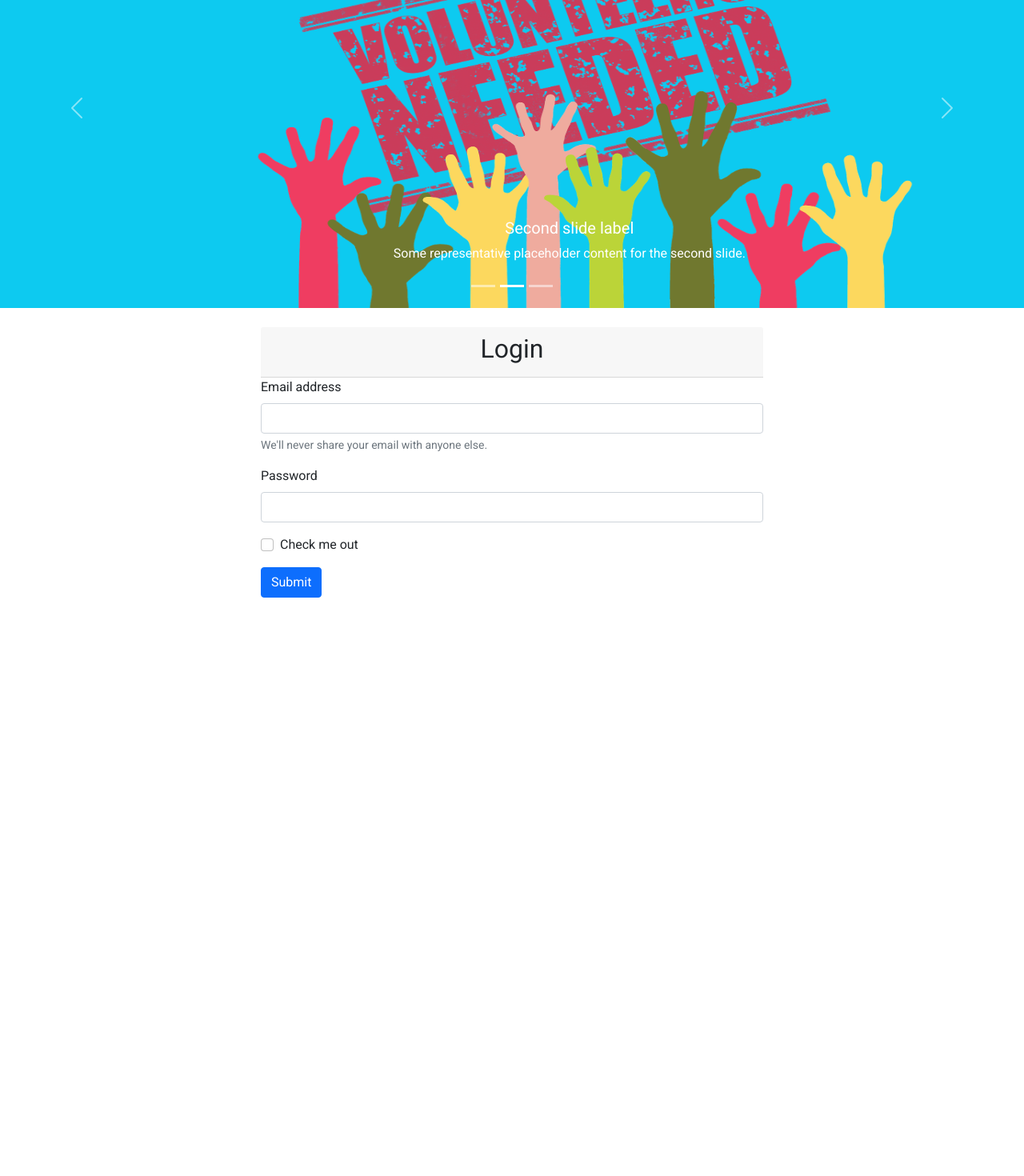
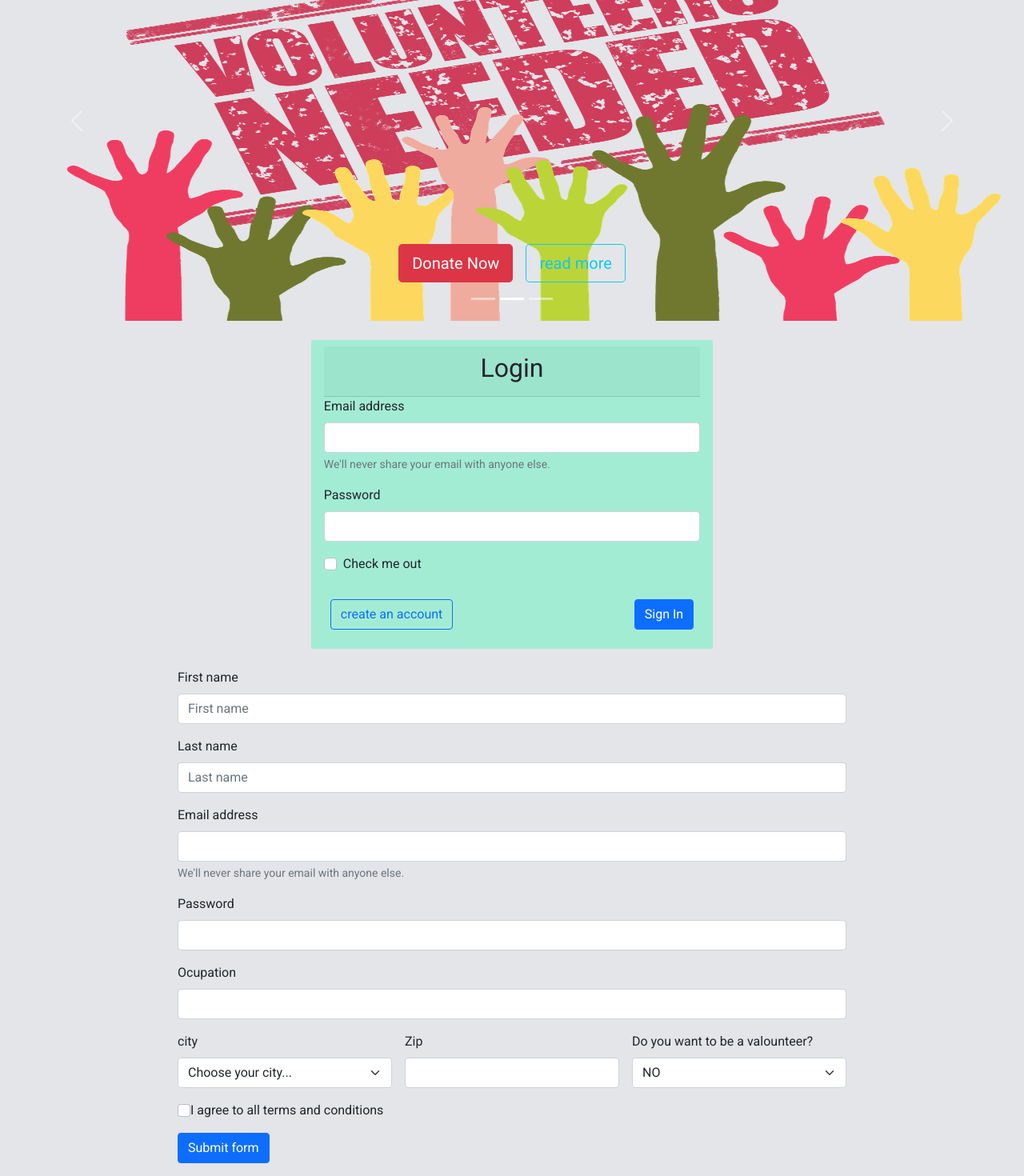
Before and after one commit to NaimulAlam/goods4love, a React (Create React App) app: page / in a window 1280 px wide. Shown: the part 171-1641 px from the top of the page at 80% size. Before the commit the page ends 942 px from the top, so only its background shows below. Built offline with nearby package versions, Linux system fonts and the light colour scheme.

Commit message:
Registration form added

```diff
--- a/src/App.css
+++ b/src/App.css
@@ -1,3 +1,6 @@
 * {
   font-family: 'Roboto', sans-serif;
 }
+body {
+  background-color: rgba(216, 219, 224, 0.7);
+}
--- a/src/components/Homepage/Header/Header.css
+++ b/src/components/Homepage/Header/Header.css
@@ -1,5 +1,5 @@
 .carouselImage {
   margin: auto;
-  width: 70%;
+  width: 100%;
   height: 500px;
 }
--- a/src/components/Homepage/Header/Header.js
+++ b/src/components/Homepage/Header/Header.js
@@ -8,7 +8,9 @@ import './Header.css';
 const Header = () => {
   return (
     <div>
+      {/* This is Navbar */}
       <Navbar />
+      {/* This is carousel */}
       <div>
         <div id="carouselExampleCaptions" className="carousel slide" data-bs-ride="carousel">
           <div className="carousel-indicators">
@@ -23,26 +25,38 @@ const Header = () => {
             <button type="button" data-bs-target="#carouselExampleCaptions" data-bs-slide-to="1" aria-label="Slide 2" />
             <button type="button" data-bs-target="#carouselExampleCaptions" data-bs-slide-to="2" aria-label="Slide 3" />
           </div>
-          <div className="carousel-inner  bg-info">
+          <div className="carousel-inner  ">
             <div className="carousel-item active ">
               <img src={loveInHands} className="d-block carouselImage" alt="Love in Hand" />
-              <div className="carousel-caption d-none d-md-block text-dark ">
-                <h2>Donate</h2>
-                <p>Some representative placeholder content for the first slide.</p>
+              <div className="carousel-caption d-md-block">
+                <a className="btn btn-danger btn-lg mx-2 my-2" role="button">
+                  Donate Now
+                </a>
+                <a className="btn btn-outline-info btn-lg mx-2 my-2" role="button">
+                  read more
+                </a>
               </div>
             </div>
             <div className="carousel-item">
               <img src={volunteersNeeded} className="d-block carouselImage" alt="volunteer needed" />
-              <div className="carousel-caption d-none d-md-block ">
-                <h5>Second slide label</h5>
-                <p>Some representative placeholder content for the second slide.</p>
+              <div className="carousel-caption d-md-block">
+                <a className="btn btn-danger btn-lg mx-2 my-2" role="button">
+                  Donate Now
+                </a>
+                <a className="btn btn-outline-info btn-lg mx-2 my-2" role="button">
+                  read more
+                </a>
               </div>
             </div>
             <div className="carousel-item">
               <img src={clothDonate} className="d-block carouselImage" alt="volunteer" />
-              <div className="carousel-caption d-none d-md-block">
-                <h5>Third slide label</h5>
-                <p>Some representative placeholder content for the third slide.</p>
+              <div className="carousel-caption d-md-block">
+                <a className="btn btn-danger btn-lg mx-2 my-2" role="button">
+                  Donate Now
+                </a>
+                <a className="btn btn-outline-info btn-lg mx-2 my-2" role="button">
+                  read more
+                </a>
               </div>
             </div>
           </div>
--- a/src/components/Homepage/Home/Home.js
+++ b/src/components/Homepage/Home/Home.js
@@ -1,5 +1,6 @@
 import React from 'react';
 import Login from '../../Login/Login';
+import RegistrationForm from '../../RegistrationForm/RegistrationForm';
 import Header from '../Header/Header';
 
 const Home = () => {
@@ -7,6 +8,7 @@ const Home = () => {
     <div>
       <Header />
       <Login />
+      <RegistrationForm />
     </div>
   );
 };
--- a/src/components/Login/Login.css
+++ b/src/components/Login/Login.css
@@ -1,4 +1,14 @@
 .loginForm {
   margin: auto;
-  width: 50%;
+  width: 40%;
+  background-color: rgb(163, 236, 212);
 }
+
+@media (max-width: 768px) {
+  .loginForm {
+    width: 80%;
+  }
+  .createAccountText {
+    font-size: 13px;
+  }
+}
--- a/src/components/Login/Login.js
+++ b/src/components/Login/Login.js
@@ -3,8 +3,8 @@ import './Login.css';
 
 const Login = () => {
   return (
-    <div className="container-fluid">
-      <form className="loginForm my-4">
+    <div id="SignIn" className="container-fluid">
+      <form className="loginForm my-4 px-3 py-2">
         <div className="card-header text-center">
           <h2>Login</h2>
         </div>
@@ -29,9 +29,20 @@ const Login = () => {
             Check me out
           </label>
         </div>
-        <button type="submit" className="btn btn-primary">
-          Submit
-        </button>
+        <div className="container px-2 py-lg-3">
+          <div className="row gx-2">
+            <div className="col ">
+              <a className="btn btn-outline-primary createAccountText" href="#SignUp">
+                create an account
+              </a>
+            </div>
+            <div className="col text-end">
+              <button type="submit" className="btn btn-primary">
+                Sign In
+              </button>
+            </div>
+          </div>
+        </div>
       </form>
     </div>
   );
--- a/src/components/RegistrationForm/RegistrationForm.js
+++ b/src/components/RegistrationForm/RegistrationForm.js
@@ -0,0 +1,113 @@
+import React from 'react';
+
+const RegistrationForm = () => {
+  (function () {
+    // Fetch all the forms we want to apply custom Bootstrap validation styles to
+    const forms = document.querySelectorAll('.needs-validation');
+
+    // Loop over them and prevent submission
+    Array.prototype.slice.call(forms).forEach((form) => {
+      form.addEventListener(
+        'submit',
+        (event) => {
+          if (!form.checkValidity()) {
+            event.preventDefault();
+            event.stopPropagation();
+          }
+
+          form.classList.add('was-validated');
+        },
+        false
+      );
+    });
+  })();
+
+  return (
+    <div id="SignUp" className="container my-3 px-lg-5">
+      <form className="row g-3 needs-validation mx-md-5 px-md-5" noValidate>
+        <div className="col-12 position-relative">
+          <label htmlFor="validationTooltip01" className="form-label">
+            First name
+          </label>
+          <input type="text" className="form-control" id="validationTooltip01" placeholder="First name" required />
+        </div>
+        <div className="col-12 position-relative">
+          <label htmlFor="validationTooltip02" className="form-label">
+            Last name
+          </label>
+          <input type="text" className="form-control" id="validationTooltip02" placeholder="Last name" required />
+        </div>
+        <div className="col-12 position-relative">
+          <label htmlFor="exampleInputEmail1" className="form-label">
+            Email address
+          </label>
+          <input type="email" className="form-control" id="exampleInputEmail1" aria-describedby="emailHelp" required />
+          <div id="emailHelp" className="form-text">
+            We'll never share your email with anyone else.
+          </div>
+        </div>
+        <div className="col-12 position-relative">
+          <label htmlFor="exampleInputPassword1" className="form-label">
+            Password
+          </label>
+          <input type="password" className="form-control" id="exampleInputPassword1" required />
+        </div>
+        <div className="col-12 position-relative">
+          <label htmlFor="validationTooltip03" className="form-label">
+            Ocupation
+          </label>
+          <input type="text" className="form-control" id="validationTooltip03" required />
+          <div className="invalid-tooltip">Please write your Ocupation.</div>
+        </div>
+
+        <div className="col-md-4 position-relative">
+          <label htmlFor="validationTooltip04" className="form-label">
+            city
+          </label>
+          <select className="form-select" id="validationTooltip04" required>
+            <option selected disabled value="">
+              Choose your city...
+            </option>
+            <option value="1">Bydgoszcz</option>
+            <option value="2">Torun</option>
+            <option value="2">other</option>
+          </select>
+          <div className="invalid-tooltip">Please select a valid city.</div>
+        </div>
+        <div className="col-md-4 position-relative">
+          <label htmlFor="validationTooltip05" className="form-label">
+            Zip
+          </label>
+          <input type="text" className="form-control" id="validationTooltip05" required />
+          <div className="invalid-tooltip">Please provide a valid zip.</div>
+        </div>
+        <div className="col-md-4 position-relative">
+          <label htmlFor="validationTooltip04" className="form-label">
+            Do you want to be a valounteer?
+          </label>
+          <select className="form-select" id="validationTooltip04" required>
+            <option selected value="NO">
+              NO
+            </option>
+            <option value="Yes">Yes</option>
+          </select>
+          <div className="invalid-tooltip">Please select a valid city.</div>
+        </div>
+        <div className="col-12 position-relative">
+          <input type="checkbox" className="form-check-input" id="validationTooltip05" required />
+          <label className="form-check-label" htmlFor="exampleCheck1">
+            I agree to all terms and conditions
+          </label>
+          <div className="invalid-tooltip">Please check the terms and conditions.</div>
+        </div>
+        <div className="col-12">
+          <button className="btn btn-primary" type="submit">
+            Submit form
+          </button>
+        </div>
+      </form>
+    </div>
+  );
+};
+
+export default RegistrationForm;
--- a/src/components/Shared/Navbar/Navbar.js
+++ b/src/components/Shared/Navbar/Navbar.js
@@ -3,7 +3,7 @@ import React from 'react';
 const Navbar = () => {
   return (
     <div>
-      <nav className="navbar navbar-expand-lg navbar-light bg-light">
+      <nav className="navbar navbar-expand-lg py-3 navbar-light bg-light">
         <div className="container-fluid">
           <button
             className="navbar-toggler"
@@ -37,7 +37,7 @@ const Navbar = () => {
                 </a>
               </li>
             </ul>
-            <a className="btn btn-outline-warning me-lg-5" href="#SignUp">
+            <a className="btn btn-outline-warning me-lg-5" href="#SignIn">
               Sign In
             </a>
           </div>
```
Also changed, not shown: src/components/RegistrationForm/RegistrationForm.css (added).
